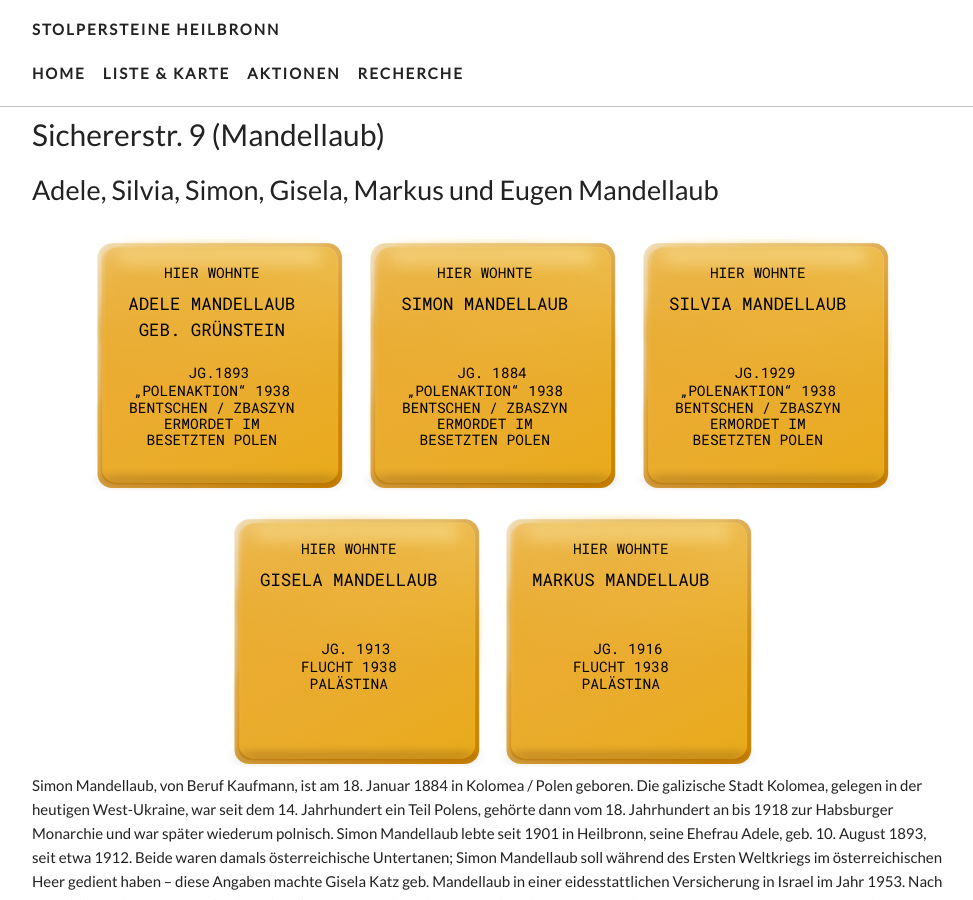
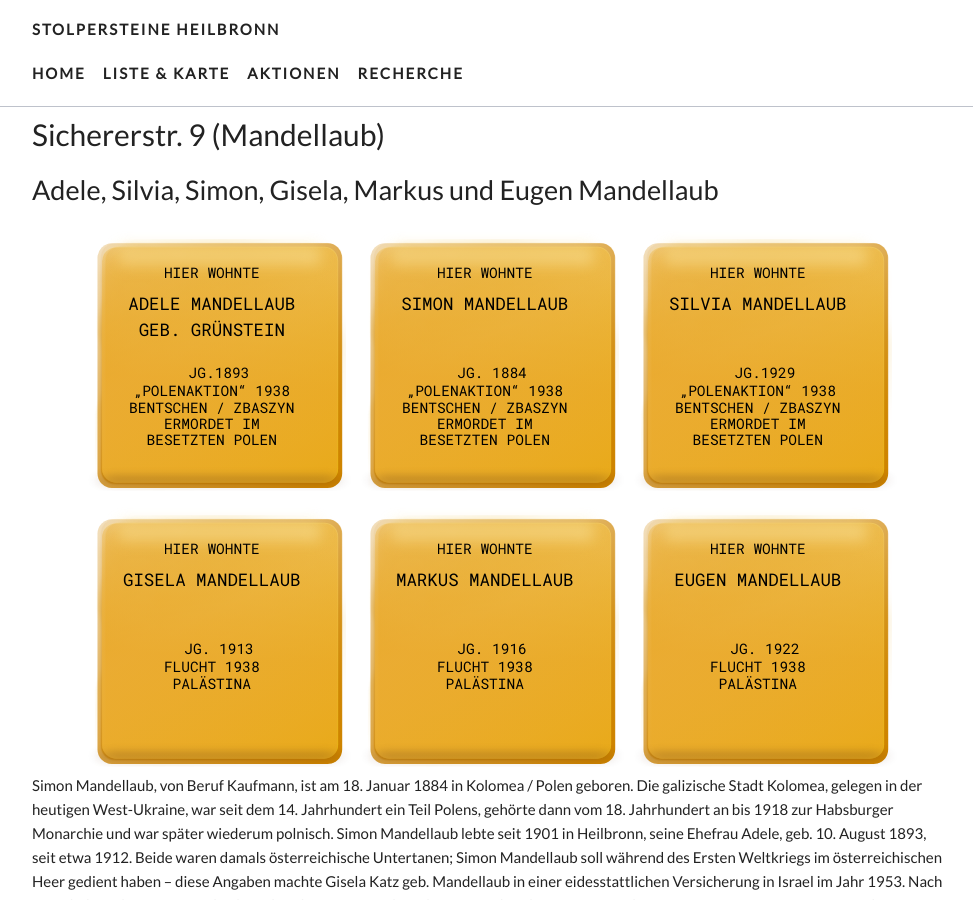
Before and after one commit to opendata-heilbronn/stolpersteine, a Jekyll site: the page built from _list/sichererstr-9-mandellaub.markdown, in a window 1280 px wide and 900 px high. Shown: the whole window, without its empty margins (148-1121 px from the left). Built offline with Jekyll 4.4.1, drawn with Linux system fonts in a browser that asks for light colours; nearby versions of some CDN libraries; some web fonts are replaced.

Commit message:
Updated Sichererstr 9 Mandellaub

```diff
--- a/_list/sichererstr-9-mandellaub.markdown
+++ b/_list/sichererstr-9-mandellaub.markdown
@@ -49,6 +49,15 @@ steine:
   - PALÄSTINA
   - " "
   - " "
+- - HIER WOHNTE
+  - EUGEN MANDELLAUB
+  - " "
+  - " "
+  - JG. 1922
+  - FLUCHT 1938
+  - PALÄSTINA
+  - " "
+  - " "
 ---
 
 Simon Mandellaub, von Beruf Kaufmann, ist am 18. Januar 1884 in Kolomea / Polen geboren. Die galizische Stadt Kolomea, gelegen in der heutigen West-Ukraine, war seit dem 14. Jahrhundert ein Teil Polens, gehörte dann vom 18. Jahrhundert an bis 1918 zur Habsburger Monarchie und war später wiederum polnisch.
```
